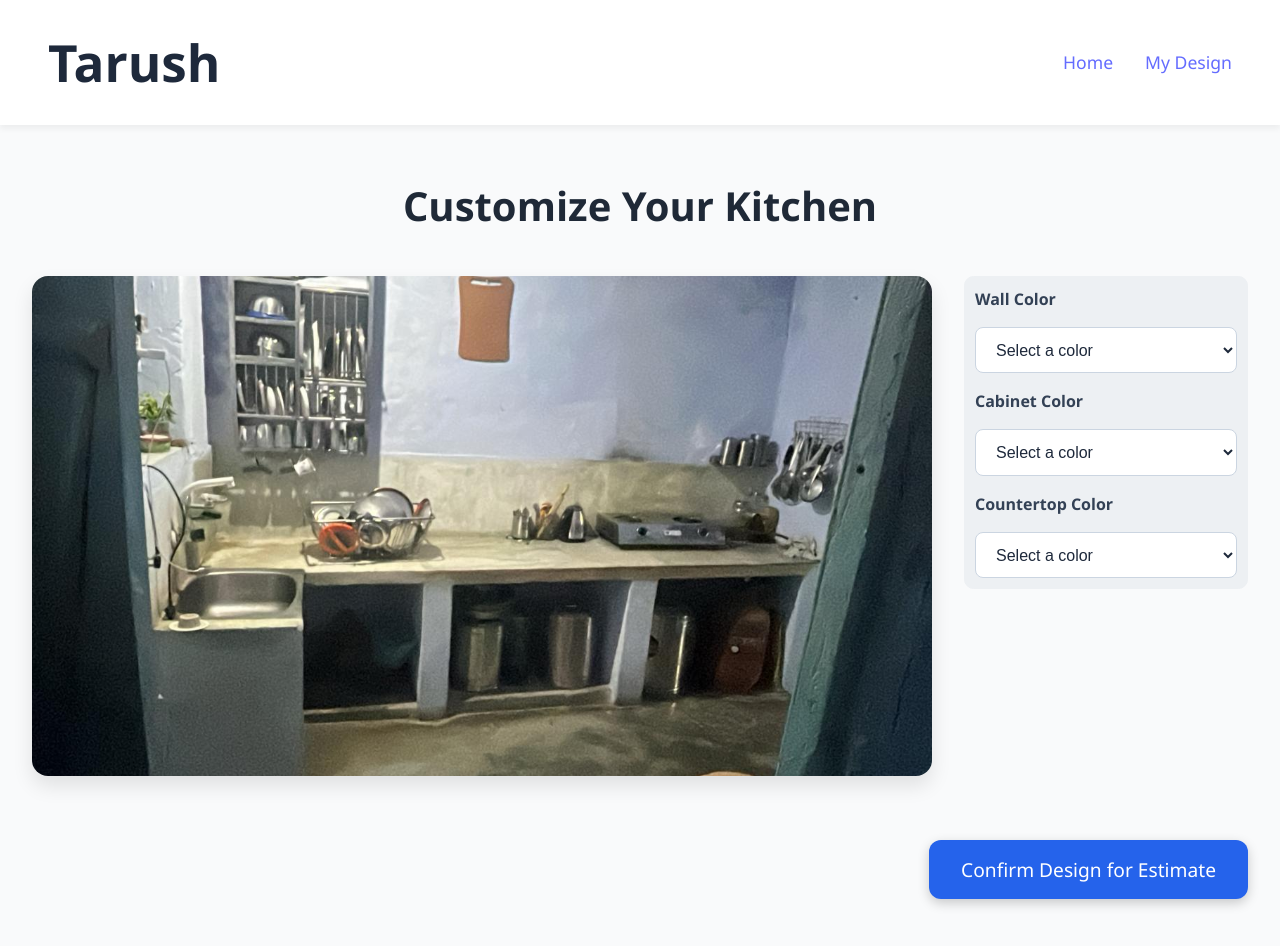
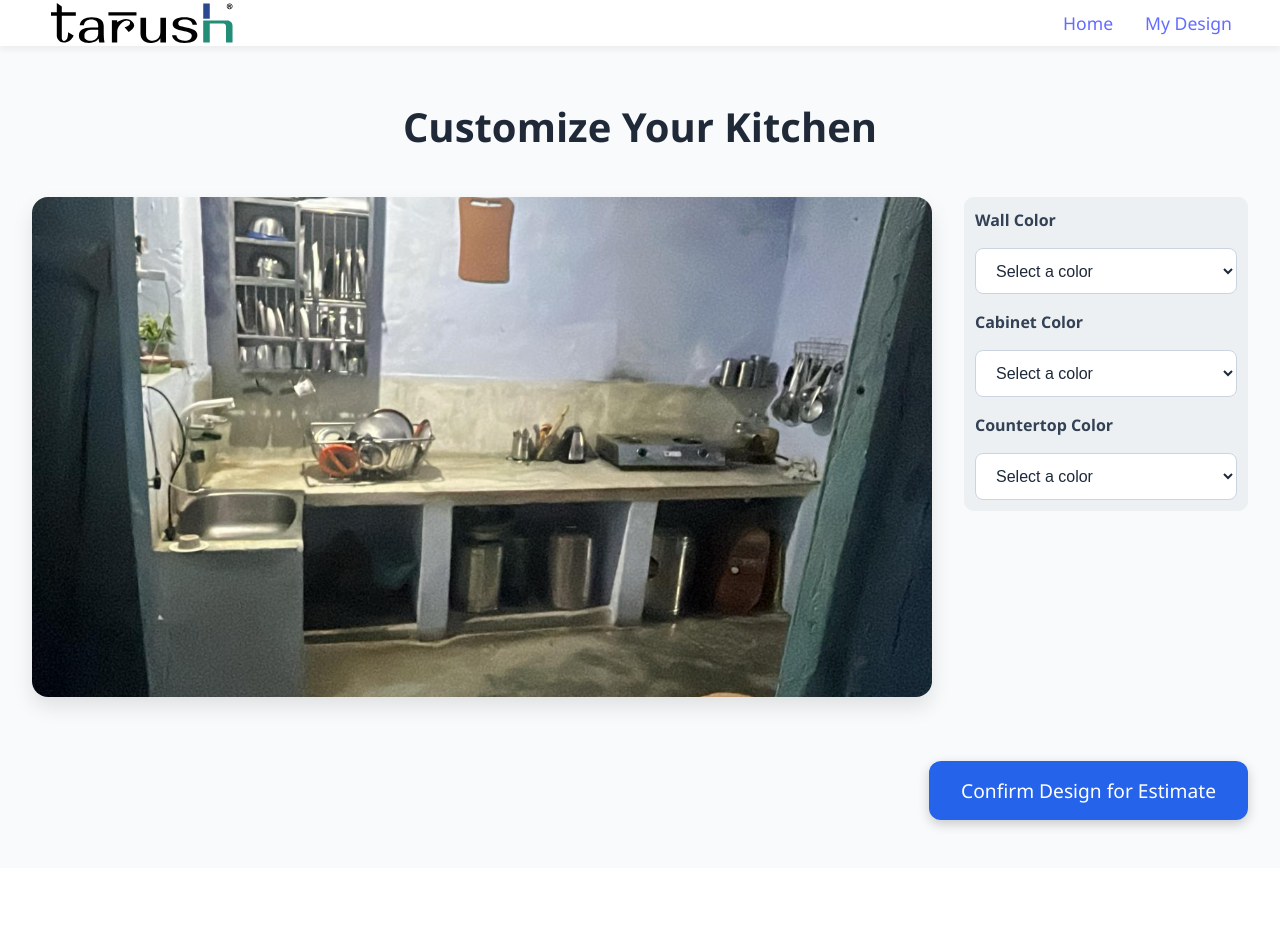
Before and after one commit to srishav08/tarush-mockup, a React (Vite) app: page /tarush-mockup/my-design in a window 1280 px wide. After the commit the page ends 868 px from the top, so only its background shows below. Built offline with nearby package versions, Linux system fonts and the light colour scheme.

Commit message:
Added logo

```diff
--- a/index.html
+++ b/index.html
@@ -2,7 +2,7 @@
 <html lang="en">
   <head>
     <meta charset="UTF-8" />
-    <link rel="icon" href="https://img.icons8.com/ios-filled/50/ffffff/kitchen-room.png" type="image/png">
+    <link rel="icon" href="/TarushSVG.svg" type="image/x-icon">
     <meta name="viewport" content="width=device-width, initial-scale=1.0" />
     <title>Tarush</title>
   </head>
--- a/src/index.css
+++ b/src/index.css
@@ -34,6 +34,14 @@ body {
   padding: 0;
   width: 100%;
   /* height: 100%; */
+}
+
+.logo-img {
+  height: 40px;
+  width: auto;
+  display: flex;
+  align-items: center;
+  margin: 3px;
 }
 
 h1 {
--- a/src/pages/dealer-landing/ModularKitchenHomepage.jsx
+++ b/src/pages/dealer-landing/ModularKitchenHomepage.jsx
@@ -24,7 +24,7 @@ export default function ModularKitchenHomepage() {
     <div className="min-h-screen bg-white text-gray-800 font-sans">
       {showLoader && <FullPageLoader message="Generating Designs" />}
       <header className="py-4 px-6 flex justify-between items-center shadow-md">
-        <h1 className="cursor-pointer text-3xl font-bold" onClick={()=>{navigate('/')}}>Tarush</h1>
+      <img onClick={()=>navigate('/')} src={`${import.meta.env.BASE_URL}assets/TarushSVG.svg`} alt="logo" className="logo-img" />
         <nav className="space-x-6 text-lg">
           <a href="#about" className="hover:text-blue-600">About</a>
           <a href="#designs" className="hover:text-blue-600">Designs</a>
@@ -41,7 +41,7 @@ export default function ModularKitchenHomepage() {
           <p className="text-lg text-gray-600">
             Tailored modular kitchen designs crafted to match your lifestyle and home aesthetics.
           </p>
-          <Button className="cta-button" onClick={() => setShowModal(true)}>Design your kitchen</Button>
+          <Button className="cta-button" onClick={() => setShowModal(true)}>Get my design</Button>
         </div>
         <img
           src={`${import.meta.env.BASE_URL}assets/images/kitchen_1.jpg`}
--- a/src/pages/design-displey/KitchenColorSelectionPage.jsx
+++ b/src/pages/design-displey/KitchenColorSelectionPage.jsx
@@ -80,7 +80,8 @@ export default function KitchenColorSelectionPage() {
     <div className="full-page-wrapper">
       {showLoader && <FullPageLoader message={loaderMessage} />}
       <header className="page-header">
-        <h1 className="cursor-pointer brand-logo" onClick={()=>{navigate('/')}}>Tarush</h1>
+        {/* <h1 className="cursor-pointer brand-logo" onClick={()=>{navigate('/')}}>Tarush</h1> */}
+        <img onClick={()=>navigate('/')} src={`${import.meta.env.BASE_URL}assets/TarushSVG.svg`} alt="logo" className="logo-img" />
         <nav className="header-nav">
           <a href="/" className="header-link">Home</a>
           <a href="/my-design" className="header-link">My Design</a>
--- a/src/pages/show-estimate/EstimatePage.jsx
+++ b/src/pages/show-estimate/EstimatePage.jsx
@@ -53,7 +53,8 @@ export default function EstimatePage() {
       {showLoader && <FullPageLoader message="Placing Order" />}
       {showThankYouAnimation && <ThankYouAnimation/>}
       <header className="page-header">
-        <h1 className="cursor-pointer brand-logo" onClick={()=>{navigate('/')}}>Tarush</h1>
+        {/* <h1 className="cursor-pointer brand-logo" onClick={()=>{navigate('/')}}>Tarush</h1> */}
+        <img onClick={()=>navigate('/')} src={`${import.meta.env.BASE_URL}assets/TarushSVG.svg`} alt="logo" className="logo-img" />
         <nav className="header-nav">
           <a href="/" className="header-link">Home</a>
           <a href="/my-design" className="header-link">My Design</a>
```
Also changed, not shown: public/TarushSVG.svg (added), public/assets/TarushSVG.svg (added).
